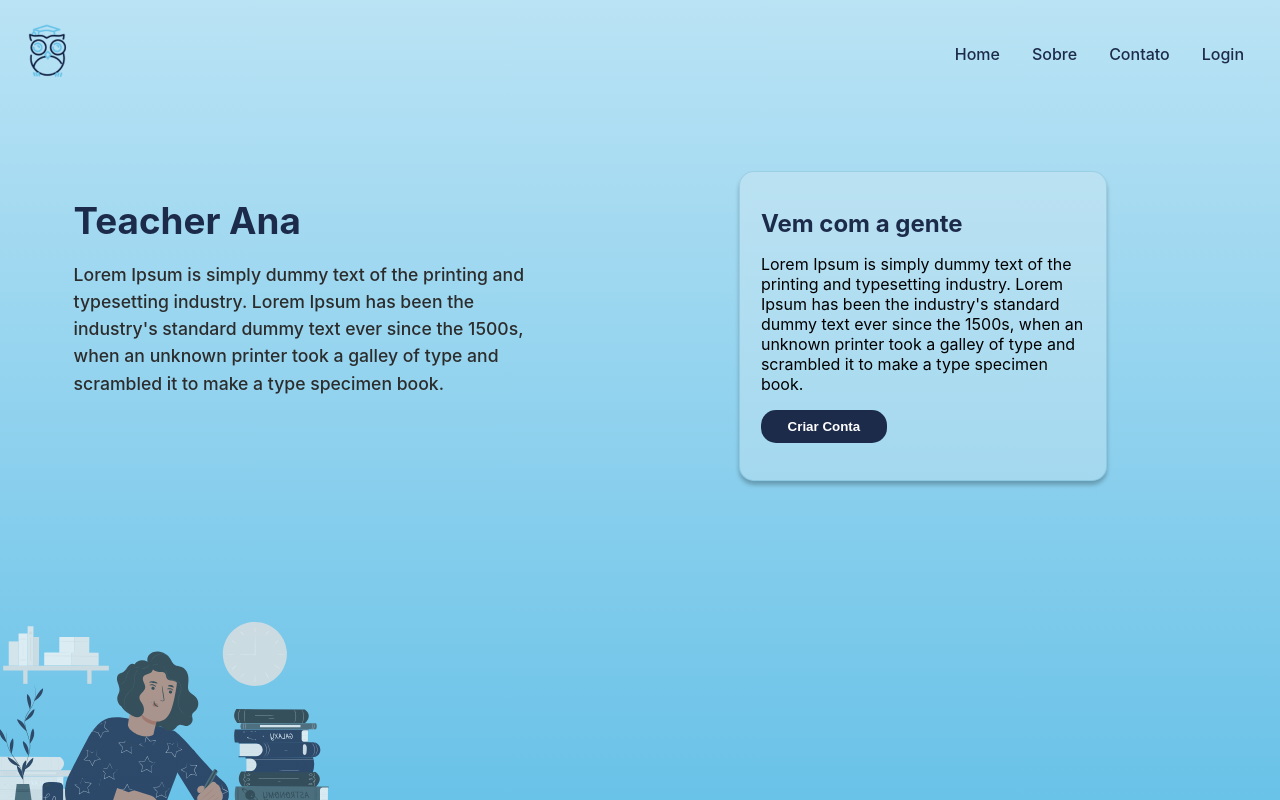
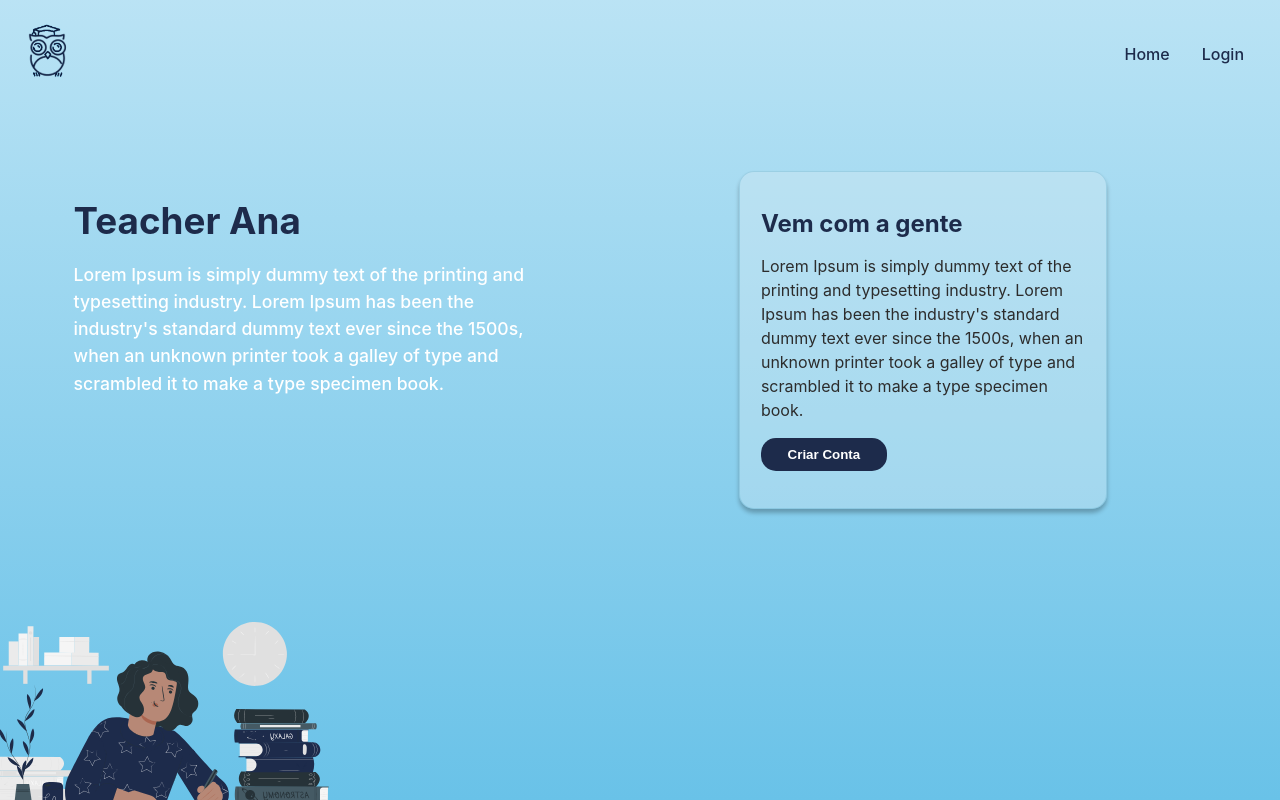
Before and after one commit to gui326/teacher_ana, a React (Create React App) app: page / in a window 1280 px wide. Built offline with nearby package versions, Linux system fonts and the light colour scheme; a web font is replaced by a local one.

Commit message:
ajustes visuais

```diff
--- a/src/components/Header/index.js
+++ b/src/components/Header/index.js
@@ -16,8 +16,6 @@ export default function Header(){
                         <Link to="/">
                             <li>Home</li>
                         </Link>
-                        <li>Sobre</li>
-                        <li>Contato</li>
                         <li>Login</li>
                     </Menu>
 
--- a/src/index.css
+++ b/src/index.css
@@ -12,6 +12,7 @@ body {
   box-sizing: border-box;
   background: linear-gradient(180deg, rgba(105, 194, 232, 0.46) 0%, #69C2E8 100%);
   min-height: 100vh;
+  overflow-x: hidden;
 }
 
 code {
--- a/src/pages/Home/index.js
+++ b/src/pages/Home/index.js
@@ -14,7 +14,7 @@ export default function Home(){
                     </p>
                 </LeftSide>
                 <RightSide>
-                    <Slide direction="right" in={true} mountOnEnter unmountOnExit>
+                    <Slide direction="left" in={true} mountOnEnter unmountOnExit>
                         <Card>
                             <h1>Vem com a gente</h1>
 
@@ -29,9 +29,7 @@ export default function Home(){
                     </Slide>
                 </RightSide>
             </ContentArea>
-            <Slide direction="left" in={true} mountOnEnter unmountOnExit>
-                <img src="backgroundHome.svg"/>
-            </Slide>
+            <img src="backgroundHome.svg"/>
         </Section>
     );
 }
--- a/src/pages/Home/styled.js
+++ b/src/pages/Home/styled.js
@@ -10,7 +10,6 @@ export const Section = styled.section`
         position: absolute;
         bottom: 0;
         left: 0;
-        filter: opacity(0.8);
     }
 
     @media (max-width: 468px){
@@ -48,7 +47,7 @@ export const LeftSide = styled.div`
 
     p{
         max-width: 80%;
-        color: #2c2c2c;
+        color: white;
         font-size: 1.1rem;
         line-height: 1.7rem;
         font-weight: 500;
@@ -90,6 +89,11 @@ export const Card = styled.div`
         color: #1d2b4b;
     }
 
+    p{
+        line-height: 1.5rem;
+        color: #2c2c2c;
+    }
+
     @media (max-width: 468px){
         max-width: 100%;
         text-align: center;
```
Also changed, not shown: public/logo.png.
